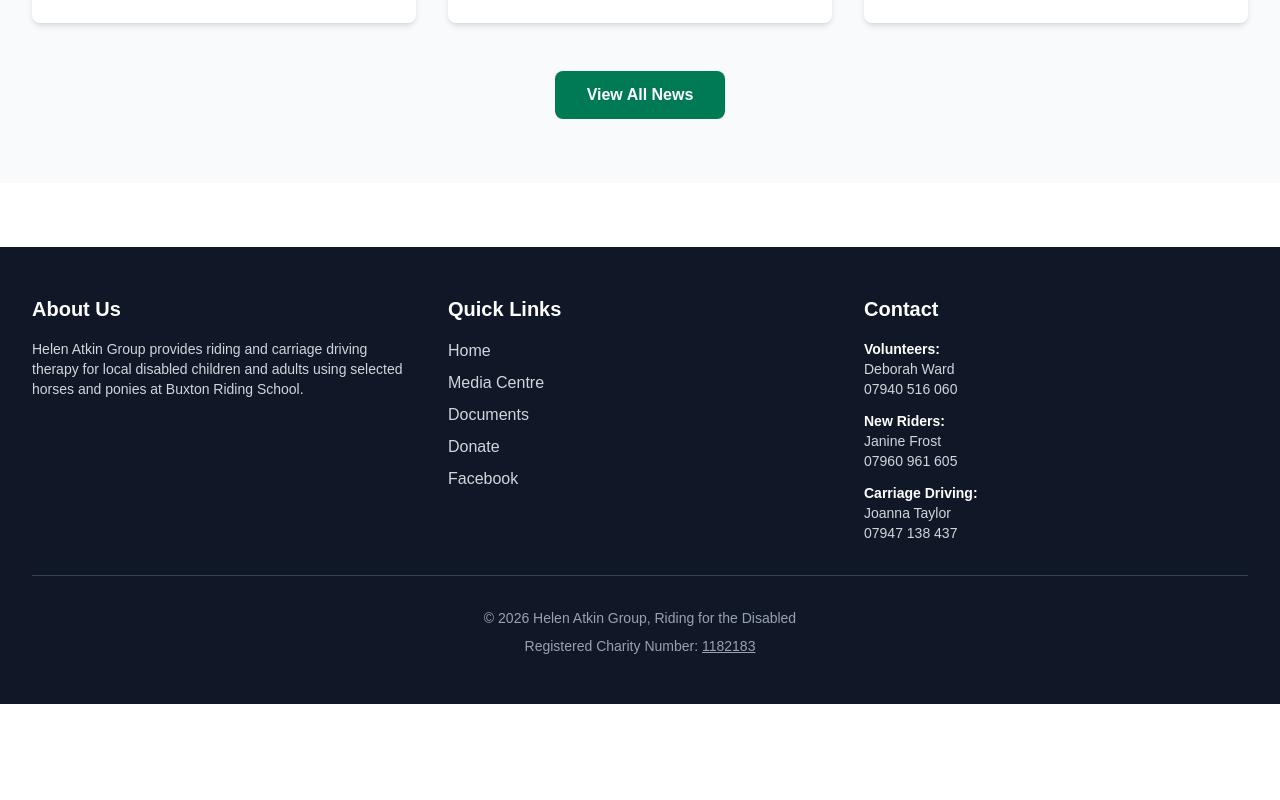
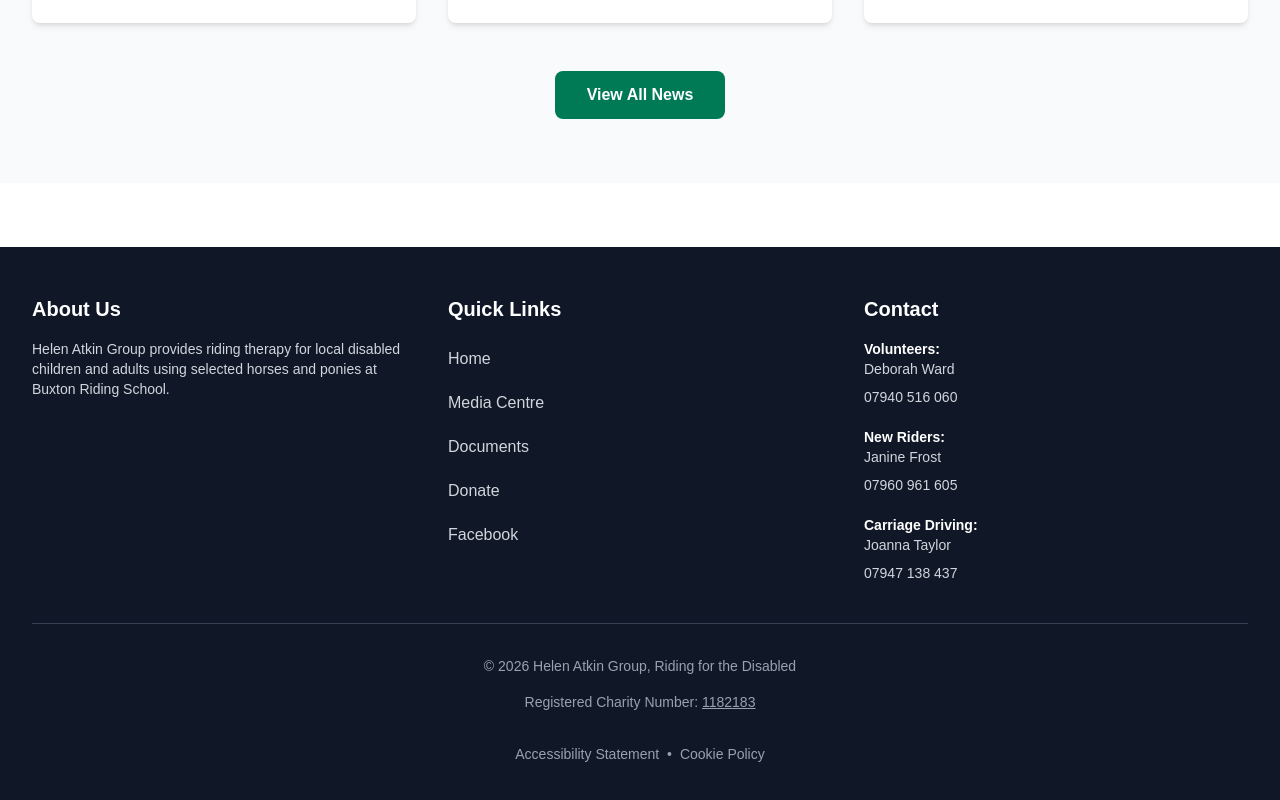
Before and after one commit to AlbyAtkinson71/helenatkin-rda, a Next.js app: page / in a window 1280 px wide. Shown: the part 2021-2821 px from the top of the page. Before the commit the page ends 2725 px from the top, so only its background shows below. Built offline with nearby package versions, Linux system fonts and the light colour scheme.

Commit message:
Increase footer link touch target sizes for accessibility

```diff
--- a/app/layout.js
+++ b/app/layout.js
@@ -1,4 +1,6 @@
 // app/layout.js
+// Root layout with navigation and footer
+
 import Navigation from './components/Navigation';
 import './globals.css';
 
@@ -7,11 +9,7 @@
     default: 'Helen Atkin Group - Riding for the Disabled',
     template: '%s | Helen Atkin Group RDA',
   },
-  description: 'Providing riding and carriage driving therapy for local disabled children and adults in Buxton.',
-  other: {
-    // Prevents iOS from auto-detecting and linking phone numbers in unexpected contexts
-    'format-detection': 'telephone=no',
-  },
+  description: 'Providing riding therapy for local disabled children and adults in Buxton.',
 };
 
 export default function RootLayout({ children }) {
@@ -24,101 +22,132 @@
         <footer className="bg-gray-900 text-white py-12 mt-16">
           <div className="max-w-7xl mx-auto px-4 sm:px-6 lg:px-8">
             <div className="grid md:grid-cols-3 gap-8 mb-8">
+              {/* About */}
               <div>
                 <h3 className="text-xl font-bold mb-4">About Us</h3>
                 <p className="text-gray-300 text-sm">
-                  Helen Atkin Group provides riding and carriage driving therapy for local disabled
+                  Helen Atkin Group provides riding therapy for local disabled
                   children and adults using selected horses and ponies at
                   Buxton Riding School.
                 </p>
               </div>
 
+              {/* Quick Links */}
               <div>
                 <h3 className="text-xl font-bold mb-4">Quick Links</h3>
-                <ul className="space-y-2">
+                <ul className="space-y-1">
                   <li>
-                    <a href="/" className="text-gray-300 hover:text-white transition-colors">
+                    <a
+                      href="/"
+                      className="inline-block py-2 text-gray-300 hover:text-white transition-colors"
+                    >
                       Home
                     </a>
                   </li>
                   <li>
-                    <a href="/media-centre" className="text-gray-300 hover:text-white transition-colors">
+                    <a
+                      href="/media-centre"
+                      className="inline-block py-2 text-gray-300 hover:text-white transition-colors"
+                    >
                       Media Centre
                     </a>
                   </li>
                   <li>
-                    <a href="/documents" className="text-gray-300 hover:text-white transition-colors">
+                    <a
+                      href="/documents"
+                      className="inline-block py-2 text-gray-300 hover:text-white transition-colors"
+                    >
                       Documents
                     </a>
                   </li>
                   <li>
-                    <a href="https://cafdonate.cafonline.org/22521#!/DonationDetails"
-                      className="text-gray-300 hover:text-white transition-colors"
+                    <a
+                      href="https://cafdonate.cafonline.org/22521#!/DonationDetails"
+                      className="inline-block py-2 text-gray-300 hover:text-white transition-colors"
                       target="_blank"
-                      rel="noopener noreferrer">
+                      rel="noopener noreferrer"
+                    >
                       Donate
                     </a>
                   </li>
                   <li>
-                    <a href="https://www.facebook.com/BuxtonRDA/"
-                      className="text-gray-300 hover:text-white transition-colors"
+                    <a
+                      href="https://www.facebook.com/BuxtonRDA/"
+                      className="inline-block py-2 text-gray-300 hover:text-white transition-colors"
                       target="_blank"
-                      rel="noopener noreferrer">
+                      rel="noopener noreferrer"
+                    >
                       Facebook
                     </a>
                   </li>
                 </ul>
               </div>
 
+              {/* Contact */}
               <div>
                 <h3 className="text-xl font-bold mb-4">Contact</h3>
-                {/*
-                  Security note: contact details are rendered as plain text/tel/mailto links.
-                  These are intentionally public. If spam becomes an issue, consider replacing
-                  with a server-side contact form (e.g. using Resend or SendGrid) and removing
-                  addresses from the HTML source entirely.
-                */}
                 <div className="text-gray-300 text-sm space-y-3">
                   <div>
                     <p className="font-semibold text-white">Volunteers:</p>
                     <p>Deborah Ward</p>
-                    <p>
-                      <a href="tel:+447940516060" className="hover:text-white transition-colors">
+                    <a
+                      href="tel:+447940516060"
+                      className="inline-block py-2 hover:text-white transition-colors"
+                    >
                       07940 516 060
                     </a>
-                    </p>
                   </div>
                   <div>
                     <p className="font-semibold text-white">New Riders:</p>
                     <p>Janine Frost</p>
-                    <p>
-                      <a href="tel:+447960961605" className="hover:text-white transition-colors">
+                    <a
+                      href="tel:+447960961605"
+                      className="inline-block py-2 hover:text-white transition-colors"
+                    >
                       07960 961 605
                     </a>
-                    </p>
                   </div>
                   <div>
                     <p className="font-semibold text-white">Carriage Driving:</p>
                     <p>Joanna Taylor</p>
-                    <p>
-                      <a href="tel:+447947138437" className="hover:text-white transition-colors">
+                    <a
+                      href="tel:+447947138437"
+                      className="inline-block py-2 hover:text-white transition-colors"
+                    >
                       07947 138 437
                     </a>
-                    </p>
                   </div>
                 </div>
               </div>
             </div>
 
+            {/* Bottom bar */}
             <div className="border-t border-gray-700 pt-8 text-center text-sm text-gray-400">
               <p>© {new Date().getFullYear()} Helen Atkin Group, Riding for the Disabled</p>
               <p className="mt-2">
                 Registered Charity Number:{' '}
-                <a href="https://beta.charitycommission.gov.uk/charity-details/?regid=1182183&subid=0"
-                   className="underline hover:text-white transition-colors"
+                <a
+                  href="https://beta.charitycommission.gov.uk/charity-details/?regid=1182183&subid=0"
+                  className="inline-block py-2 underline hover:text-white transition-colors"
                   target="_blank"
-                   rel="noopener noreferrer">
+                  rel="noopener noreferrer"
+                >
                   1182183
+                </a>
+              </p>
+              <p className="mt-4">
+                <a
+                  href="/accessibility-statement"
+                  className="inline-block py-2 px-1 hover:text-white transition-colors"
+                >
+                  Accessibility Statement
+                </a>
+                {' • '}
+                <a
+                  href="/cookie-policy"
+                  className="inline-block py-2 px-1 hover:text-white transition-colors"
+                >
+                  Cookie Policy
                 </a>
               </p>
             </div>
```
Lines whose indentation alone changed are shown as unchanged.
